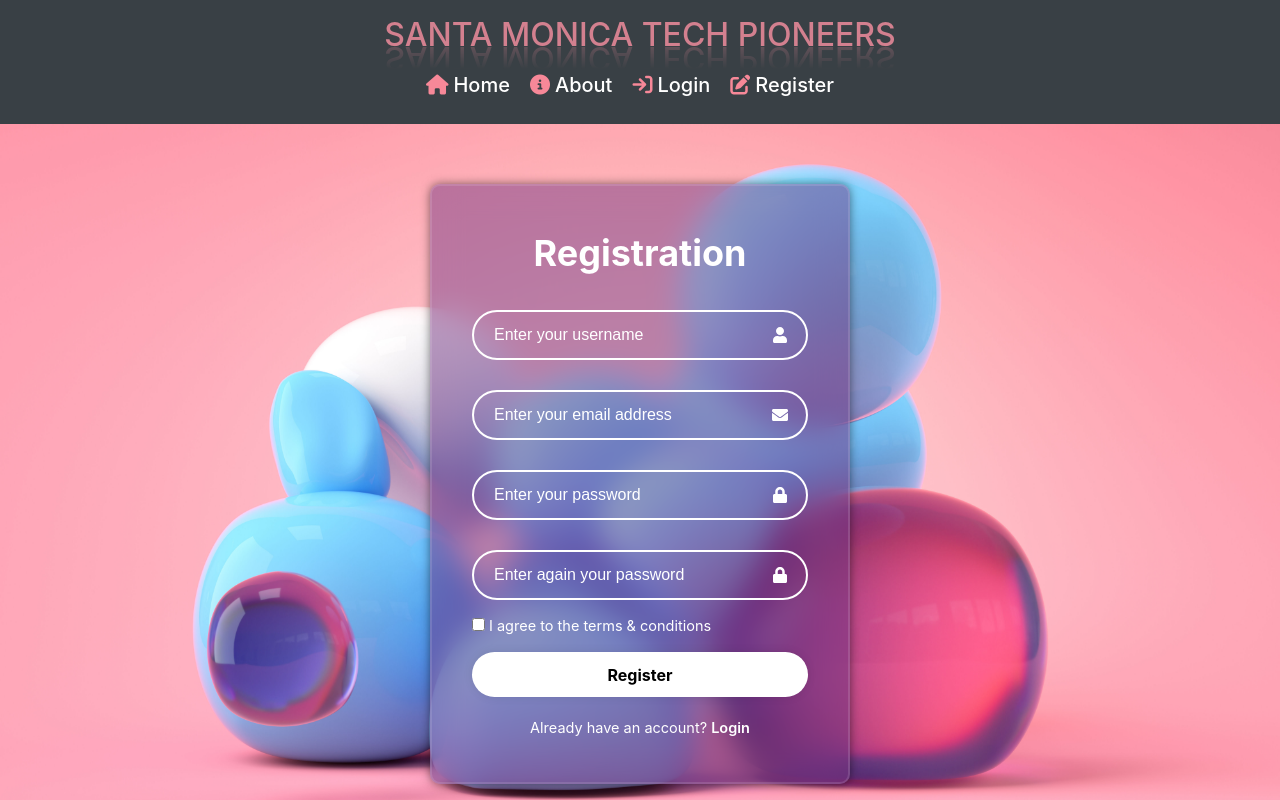
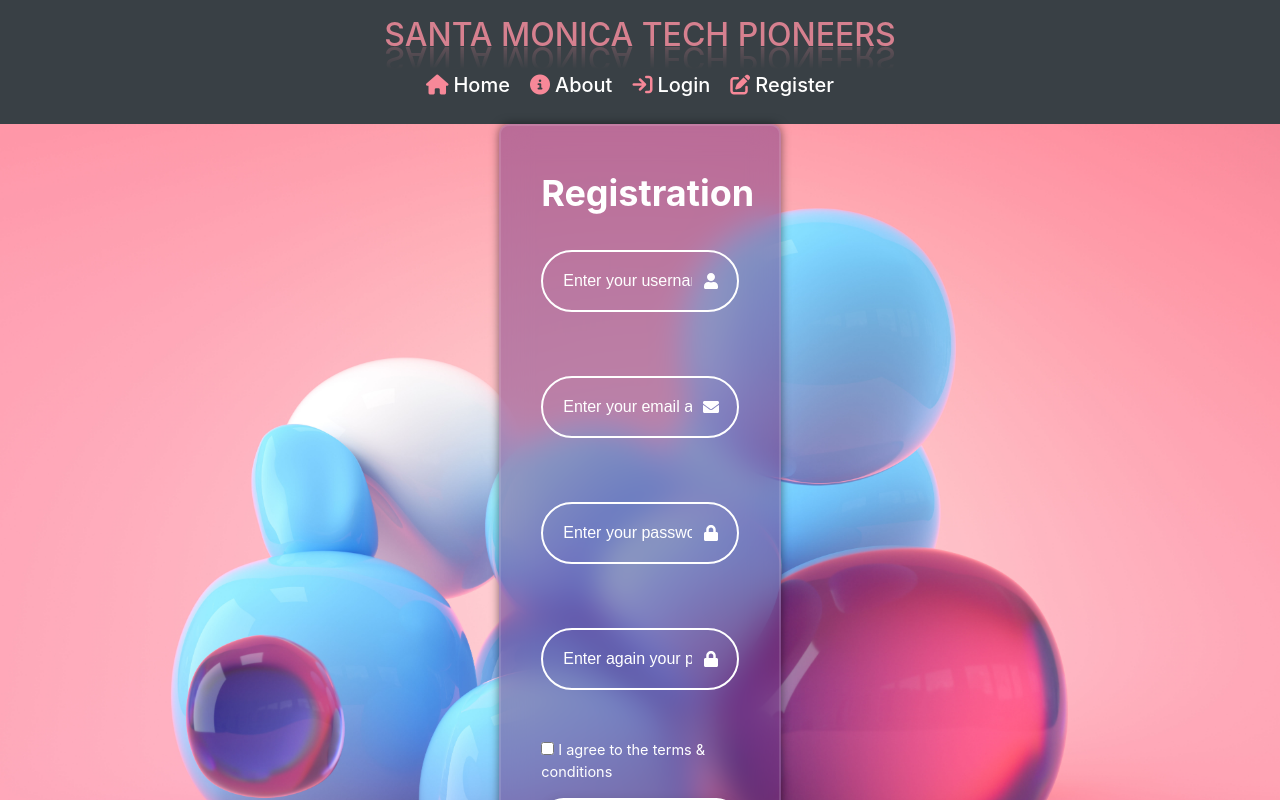
Before and after one commit to TomSabMGTfan/Spring-project-2024, a React (Vite) app in the folder SantaMonicaTechPioneersClient/: page /signup in a window 1280 px wide. Shown: the top 800 px of the page. Built offline with nearby package versions, Linux system fonts and the light colour scheme; a web font is replaced by a local one.

Commit message:
Login & Registration valdiation display fix

```diff
--- a/SantaMonicaTechPioneersClient/src/components/LoginForm.jsx
+++ b/SantaMonicaTechPioneersClient/src/components/LoginForm.jsx
@@ -60,15 +60,20 @@ function LoginForm() {
           <div className="from-box login">
             <form onSubmit={handleSubmit(onSubmit)}>
               <h1 className='loginName'>Login</h1>
-              <div className='input-box'>
-                <input type="text" placeholder='Username' {...register('login', { required: 'Username/Email is required' })} />
+              <div className='field-box'>
+
+                <div className='input-box'>
+                  <input type="text" placeholder='Username' {...register('login', { required: 'Username/Email is required' })} />
+                  <FaUser className='icon' />
+                </div>
                 {errors.login && <p className='input_error'>{errors.login.message}</p>}
-                <FaUser className='icon' />
               </div>
-              <div className='input-box'>
-                <input type="password" placeholder='Password' {...register('password', { required: 'Password is required' })} />
+              <div className='field-box'>
+                <div className='input-box'>
+                  <input type="password" placeholder='Password' {...register('password', { required: 'Password is required' })} />
+                  <FaLock className='icon' />
+                </div>
                 {errors.password && <p className='input_error'>{errors.password.message}</p>}
-                <FaLock className='icon' />
               </div>
               <div className='remeber-forgot'>
                 <label><input type="checkbox" />Remeber me</label>
--- a/SantaMonicaTechPioneersClient/src/components/RegisterForm.jsx
+++ b/SantaMonicaTechPioneersClient/src/components/RegisterForm.jsx
@@ -74,6 +74,8 @@ function RegisterForm() {
           <div className="from-box register">
             <form action="" onSubmit={handleSubmit(onSubmit)}>
               <h1 className='loginName'>Registration</h1>
+
+              <div className='field-box'>
                 <div className='input-box'>
                   <input type="text" placeholder='Enter your username' {...register('username', {
                     required: {
@@ -89,12 +91,14 @@ function RegisterForm() {
                       message: "Username must be in between 3 and 20 characters"
                     }
                   })} />
+                  <FaUser className='icon' />
+                </div>
                 {errors.username && <p className='input_error'>{errors.username.message}</p>}
-                <FaUser className='icon' />
+              </div>
 
-              </div>
+              <div className='field-box'>
                 <div className='input-box'>
-                <input type="email" placeholder='Enter your email address' {...register('email', {
+                  <input type="text" placeholder='Enter your email address' {...register('email', {
                     required: {
                       value: true,
                       message: "Email is required"
@@ -104,10 +108,12 @@ function RegisterForm() {
                       message: 'Please enter a valid email',
                     }
                   })} />
-                {errors.email && <p className='input_error'>{errors.email.message}</p>}
                   <FaEnvelope className='icon' />
                 </div>
+                {errors.email && <p className='input_error'>{errors.email.message}</p>}
+              </div>
 
+              <div className='field-box'>
                 <div className='input-box'>
                   <input type="password" placeholder='Enter your password' {...register('password', {
                     required: {
@@ -127,10 +133,12 @@ function RegisterForm() {
                       message: "Password must contain at least one uppercase letter, one lowercase letter, one number, and one special character"
                     }
                   })} />
-                {errors.password && <p className='input_error'>{errors.password.message}</p>}
                   <FaLock className='icon' />
                 </div>
+                {errors.password && <p className='input_error'>{errors.password.message}</p>}
+              </div>
 
+              <div className='field-box'>
                 <div className='input-box'>
                   <input type="password" placeholder='Enter again your password' {...register('repeatPassword', {
                     required: {
@@ -150,8 +158,9 @@ function RegisterForm() {
                       message: "Password must contain at least one uppercase letter, one lowercase letter, one number, and one special character"
                     }
                   })} />
+                  <FaLock className='icon' />
+                </div>
                 {errors.repeatPassword && <p className='input_error'>{errors.repeatPassword.message}</p>}
-                <FaLock className='icon' />
               </div>
 
               <div className='remeber-forgot'>
--- a/SantaMonicaTechPioneersClient/src/components/css/RegistrationLoginform.css
+++ b/SantaMonicaTechPioneersClient/src/components/css/RegistrationLoginform.css
@@ -1,67 +1,3 @@
-/* .kadwa-regular {
-  font-family: "Kadwa", serif;
-  font-weight: 400;
-  font-style: normal;
-}
-
-.login_img {
-  padding-top: 1.85rem;
-}
-
-.registration_form {
-  background-color: white;
-}
-.registration_form_body {
-  display: grid;
-  justify-content: center;
-  font-family: "Kadwa", serif;
-  min-height: 75vh;
-}
-h1.form {
-  font-size: 4rem;
-  font-family: "Kadwa", serif;
-}
-h3 {
-  font-size: 2rem;
-  font-family: "Kadwa", serif;
-}
-.input_field {
-  border-radius: 12px;
-  height: 3.125rem;
-  cursor: pointer;
-}
-.input_error {
-  max-width: 36.25rem;
-}
-input.input_field {
-  width: 36.25rem;
-}
-.input_text {
-  text-align: left;
-
-  font-family: "Kadwa", serif;
-  margin-left: 20px;
-}
-.input_text:nth-last-child(1) {
-  text-align: center;
-}
-.input_text:nth-last-child(2) {
-  text-align: center;
-}
-button.input_field {
-  border-radius: 23px;
-  font-size: 1.8rem;
-  background-color: #f4f5f8;
-  padding: 0;
-  display: flex;
-  align-items: center;
-  justify-content: center;
-  height: 3.5rem;
-}
-button.input_field:hover {
-  background-color: rgba(72, 143, 199, 0.63);
-} */
-
 * {
   margin: 0;
   padding: 0;
@@ -83,8 +19,7 @@ background-position: center;
 
 .wrapper {
   position: relative;
-  width: 420px;
-  height: 450px;
+  width: 23vw;
 
   box-shadow: 0 0 10px rgba(0, 0, 0, .5);
   backdrop-filter: blur(15px);
@@ -105,11 +40,15 @@ background-position: center;
   text-align: center;
 }
 
-.input-box {
+.field-box{
   position: relative;
   width: 100%;
-  height: 50px;
+  height: 6rem;
   margin: 30px 0;
+}
+
+.input-box{
+  position: relative;
 }
 
 .input-box input {
@@ -193,12 +132,11 @@ form .register-link {
 
 .wrapper-register {
   position: relative;
-  width: 420px;
-  height: 600px;
+  width: 22vw;
   background-color: #7335827c;
   border-radius: 10px;
   color: white;
-  padding: 40px;
+  padding: 5rem;
 
 
   box-shadow: 0 0 10px rgba(0, 0, 0, .5);
```
Lines whose indentation alone changed are shown as unchanged.
